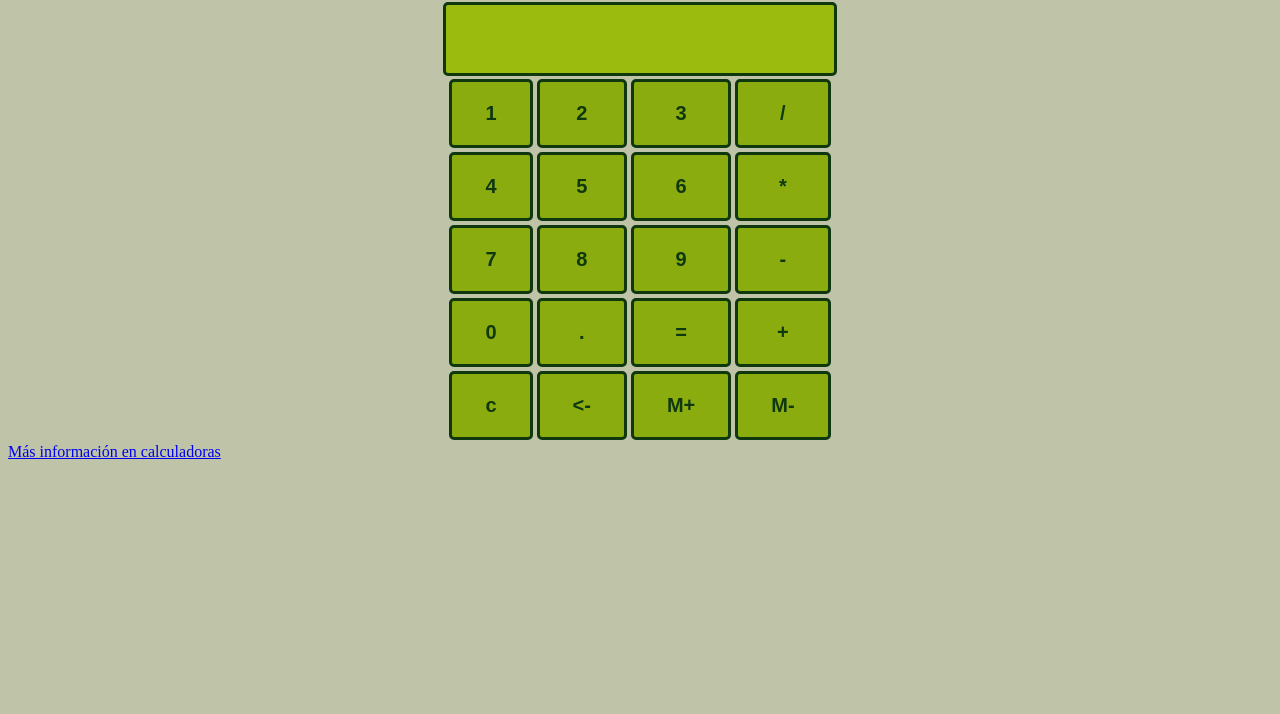
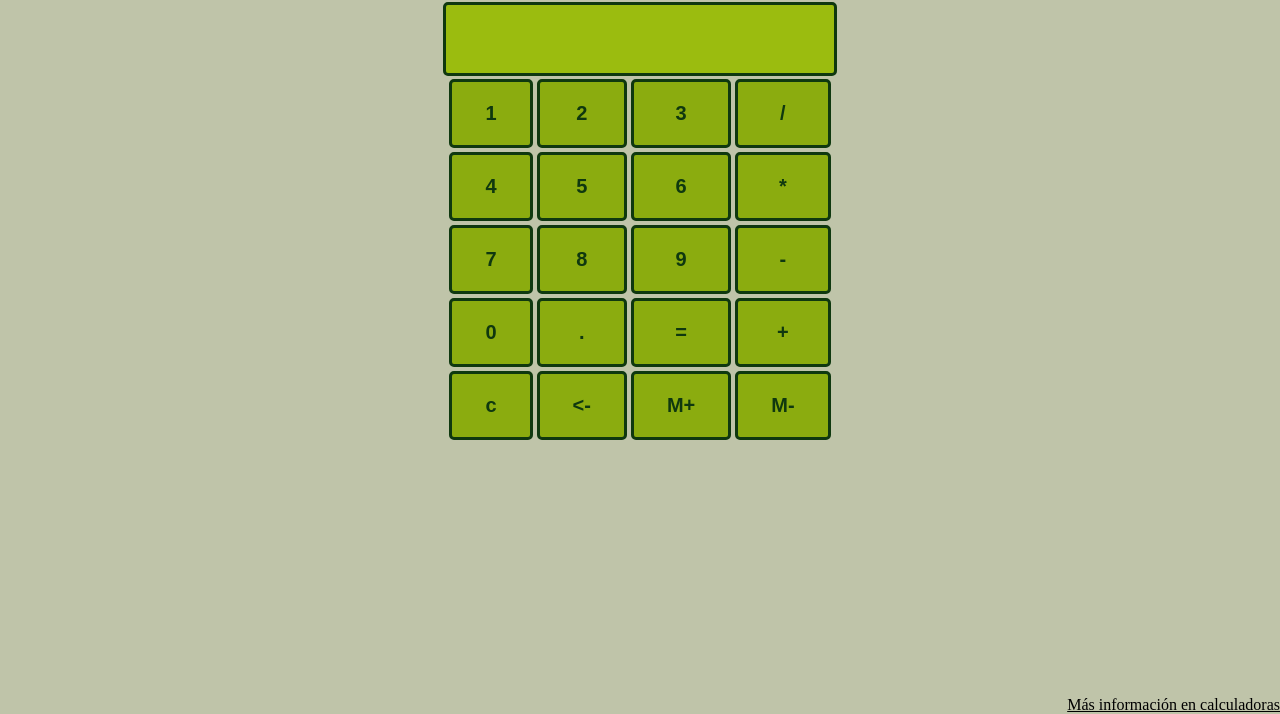
Before and after one commit to OchoaEstaPillado/Calculadora, a plain HTML site: page index.html in a window 1280 px wide. Shown: the part 86-800 px from the top of the page. Drawn offline with Linux system fonts and the light colour scheme.

Commit message:
Update style.css

```diff
--- a/style.css
+++ b/style.css
@@ -33,6 +33,23 @@ input[type="button"]  {
     justify-content: center;
     align-items: center;
 }
+.piedepagina {
+    position:absolute;
+    bottom:0;
+    right:0;
+}
+
+a:link {
+    color:black;
+}
+
+a:hover {
+    color:gray;
+}
+
+a:visited {
+    color:black;
+}
 
 body {
     background-color: 	#bfc4a9;
```
